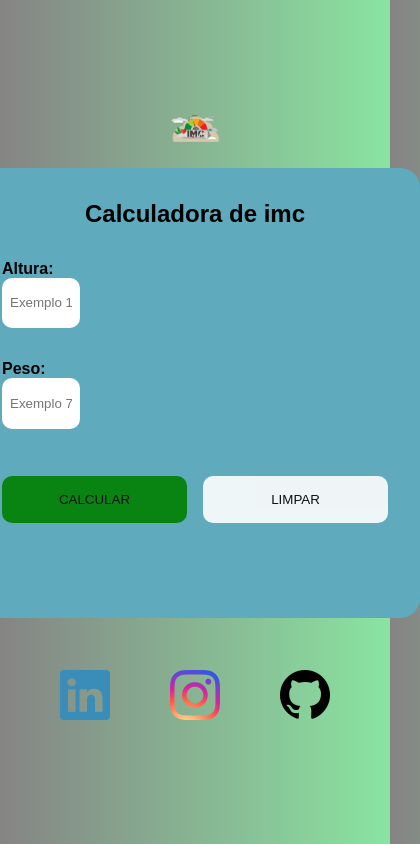
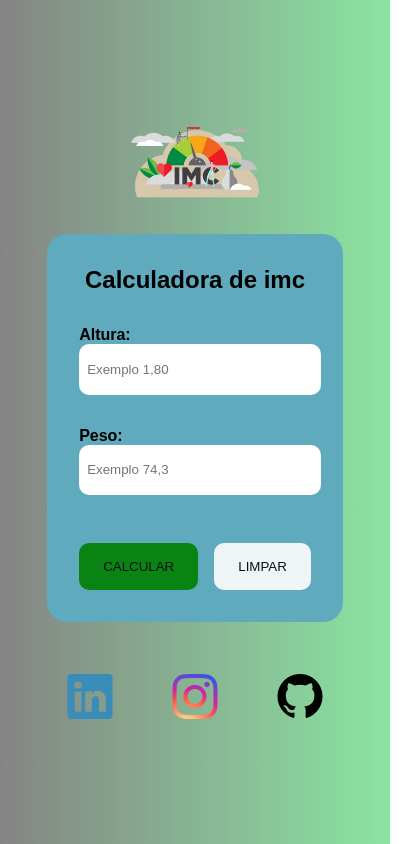
Before and after one commit to GuiLuiz06/calculadora-de-imc, a React (Vite) app in the folder Calculadora-imc/: page / in a window 390 px wide. Shown: the whole page, 420 px wide, since content can reach past the window. Built offline with nearby package versions, Linux system fonts and the light colour scheme.

Commit message:
Responsive iphone SE

```diff
--- a/Calculadora-imc/src/App.css
+++ b/Calculadora-imc/src/App.css
@@ -1,14 +1,28 @@
 .container {
-    min-height:450px;
-    min-width: 450px;
-    background-color: rgb(95, 170, 189);
-    padding: 2rem;
-    border-radius: 20px;
-    margin-top: 20px;
+  min-height: 450px;
+  min-width: 450px;
+  background-color: rgb(95, 170, 189);
+  padding: 2rem;
+  border-radius: 20px;
+  margin-top: 20px;
 }
 .social {
+  display: flex;
+  justify-content: center;
+  margin-top: 50px;
+}
+
+@media (min-width: 375px) and (max-width: 667px) {
+  .logo {
     display: flex;
     justify-content: center;
+  }
+  .logo img {
+    width: 40vw;
+  }
+  .container {
+    min-height: 100%;
+    min-width: 100%;
+  }
 
-    margin-top: 50px;
 }
--- a/Calculadora-imc/src/App.jsx
+++ b/Calculadora-imc/src/App.jsx
@@ -23,12 +23,20 @@ const App = () => {
 
     setImc(calculoImc);
 
+    let found = false;
+
     data.forEach((item) => {
       if (calculoImc >= item.min && calculoImc <= item.max) {
         setInfo(item.info);
         setInfoClass(item.infoclass);
+        found = true;
       }
     });
+
+    if (!found && calculoImc > data[data.length - 1].max) {
+      setInfo("Obesidade extrema - Procure orientação médica");
+      setInfoClass("obesity-extreme");
+    }
   };
 
   const resetCalc = (e) => {
--- a/Calculadora-imc/src/components/ImcInfo.css
+++ b/Calculadora-imc/src/components/ImcInfo.css
@@ -5,6 +5,7 @@
 #imc-number {
   font-size: 2.4rem;
   margin-bottom: 0.6rem;
+  margin-top: -36px;
 }
 #imc-info {
   font-size: 1.4rem;
@@ -39,11 +40,11 @@
 }
 .table-header h4:nth-child(3),
 .table-data p:nth-child(3) {
-    max-width: 80px;
+    max-width: 100px;
 }
 
 .good {
-    color: #12db34;
+    color: #0c9022;
 }
 
 .low {
@@ -51,9 +52,36 @@
 }
 
 .medium {
-    color: #db6212;
+    color: #c35d18;
 }
 
 .high {
     color: #db1912;
 }
+
+@media (min-width: 375px) and (max-width: 667px) {
+  #result {
+    width: 80vw;
+    height: 58vh;
+    padding: 0.1rem;
+    padding-top: 20px;
+  }
+  #imc-table {
+    height: 39vh;
+  }
+  .table-data {
+    height: 6vh;
+  }
+  #imc-number {
+    height: 5vh;
+  }
+  #imc-info {
+    height: 3vh;
+  }
+  .table-header h4 {
+    height: 1vh;
+  }
+  #result h3 {
+    height: 1vh;
+  }
+}
--- a/Calculadora-imc/src/components/Logo.jsx
+++ b/Calculadora-imc/src/components/Logo.jsx
@@ -3,7 +3,7 @@ import './Logo.css'
 
 export const Logo = () => {
   return (
-    <div>
+    <div id='Logo'>
       <img src="./img/imc app.png" alt="Imagem de imc"/>
     </div>
   )
--- a/Calculadora-imc/src/components/Social.css
+++ b/Calculadora-imc/src/components/Social.css
@@ -34,3 +34,15 @@
   font-size: 50px;
   color: #000000;
 }
+
+@media (min-width: 375px) and (max-width: 667px) {
+  .social-main .bi-github {
+    font-size: 45px;
+  }
+  .social-main .bi-instagram {
+    font-size: 45px;
+  }
+  .social-main .bi-linkedin {
+    font-size: 45px;
+  }
+}
--- a/Calculadora-imc/src/components/calculadora.css
+++ b/Calculadora-imc/src/components/calculadora.css
@@ -65,3 +65,12 @@
   display: flex;
   justify-content: space-between;
 }
+@media (min-width: 375px) and (max-width: 667px) {
+  #weight {
+    width: 62vw;
+  }
+  #height {
+    width: 62vw;
+  }
+
+}
```
